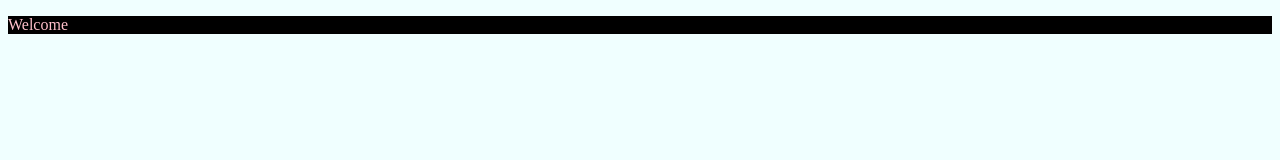
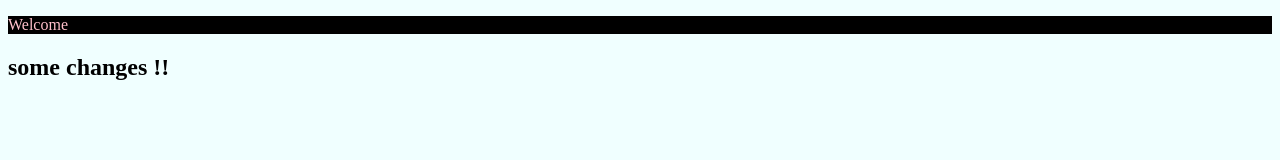
Before and after one commit to DearMr66/git-practice, a plain HTML site: page index.html in a window 1280 px wide. Drawn offline with Linux system fonts and the light colour scheme.

Commit message:
added h2

```diff
--- a/index.html
+++ b/index.html
@@ -6,5 +6,6 @@
 	</head>
 	<body>
 		<p> Welcome </p>
+		<h2>some changes !!</h2>
 	</body>
 </html>
```
